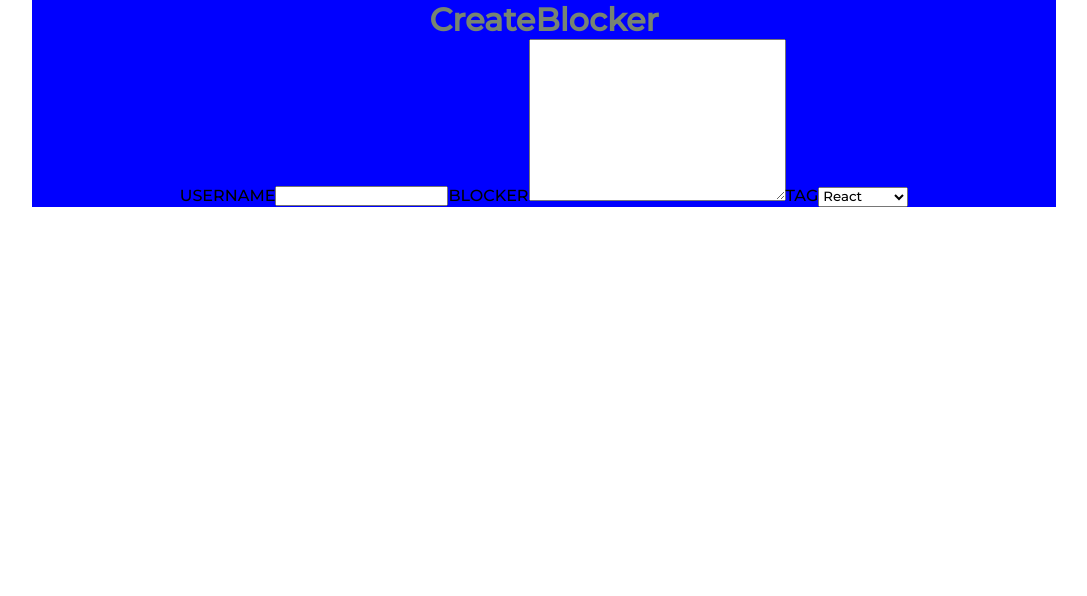
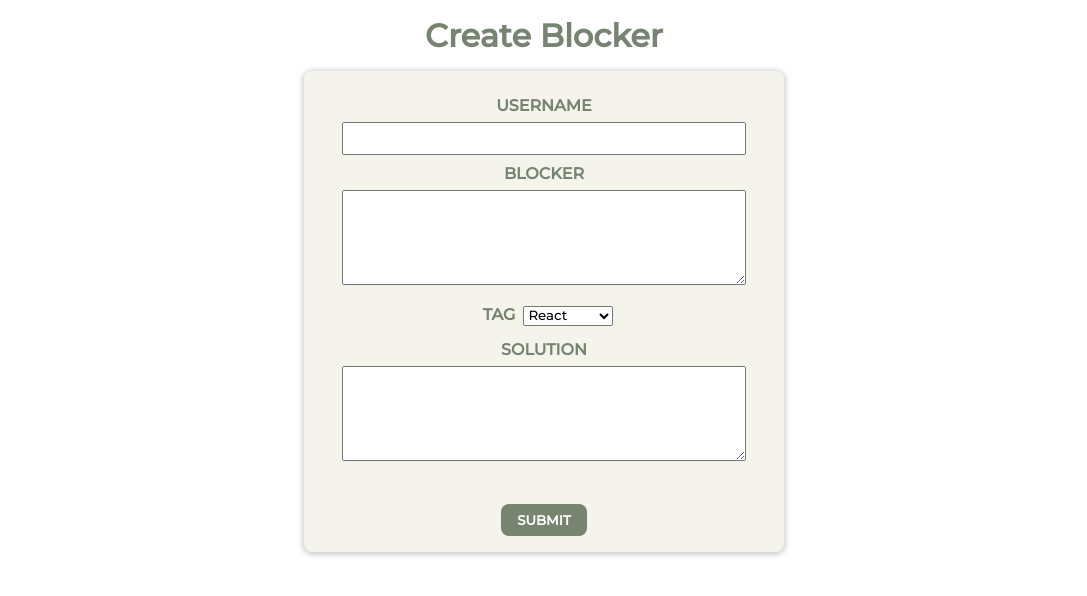
Before and after one commit to Onan-Thairu/blockers-client, a React (Create React App) app: page /create-blocker in a window 1280 px wide. Shown: the top 596 px of the page, without its empty margins (96-1183 px from the left). Built offline with nearby package versions, Linux system fonts and the light colour scheme.

Commit message:
Style create blocker form.

```diff
--- a/src/pages/CreateBlocker.jsx
+++ b/src/pages/CreateBlocker.jsx
@@ -3,31 +3,79 @@ import styled from "styled-components"
 function CreateBlocker() {
   return (
     <Wrapper>
-      <h4>CreateBlocker</h4>
+      <h4>Create Blocker</h4>
+      <div>
         <Form>
+          <div>
             <label htmlFor="username">USERNAME</label>
             <input type="text" id="username" name="username" />
-
+          </div>
+          <div>
             <label htmlFor="blocker">BLOCKER</label>
-        <textarea name="blocker" id="blocker" cols="30" rows="10"></textarea>
-
+            <textarea name="blocker" id="blocker" cols="30" rows="5"></textarea>
+          </div>
+          <div>
             <label htmlFor="tags">TAG</label>
             <select id="tags" name="tags">
               <option value="react">React</option>
               <option value="ruby">Ruby</option>
               <option value="javascript">Javascript</option>
             </select>
+          </div>
+          <div>
+            <label htmlFor="solution">SOLUTION</label>
+            <textarea name="solution" id="solution" cols="30" rows="5"></textarea>
+          </div>
+          <button>SUBMIT</button>
         </Form>
+      </div>
     </Wrapper>
   )
 }
 
 const Wrapper = styled.div`
-  background-color: blue;
   text-align: center;
+  h4 {
+    margin: 1rem .2rem;
+    font-weight: 900;
+  }
 `
 
 const Form = styled.form`
-  display: block;
+  background-color: #F4F4ED;
+  line-height: 2;
+  width: 30em;
+  margin: 0 auto;
+  padding: 1rem;
+  border-radius: .5rem;
+
+  div {
+    margin-top: .2rem;
+  }
+
+  label {
+    color: #778472;
+    font-weight: 900;
+    margin: .5rem;
+  }
+  input, textarea {
+    padding: 0.4rem;
+    width: 90%;
+  }
+
+  button {
+    background-color: #778472;
+    border: none;
+    border-radius: .5rem;
+    color: #fff;
+    margin-top: 2rem;
+    padding: 0.5rem 1rem;
+    font-weight: 900;
+  }
+
+  box-shadow: 0px 1px 5px 2px rgba(194,194,194,0.75);
+  -webkit-box-shadow: 0px 1px 5px 2px rgba(194,194,194,0.75);
+  -moz-box-shadow: 0px 1px 5px 2px rgba(194,194,194,0.75);
+
 `
 export default CreateBlocker
```
Lines whose indentation alone changed are shown as unchanged.
